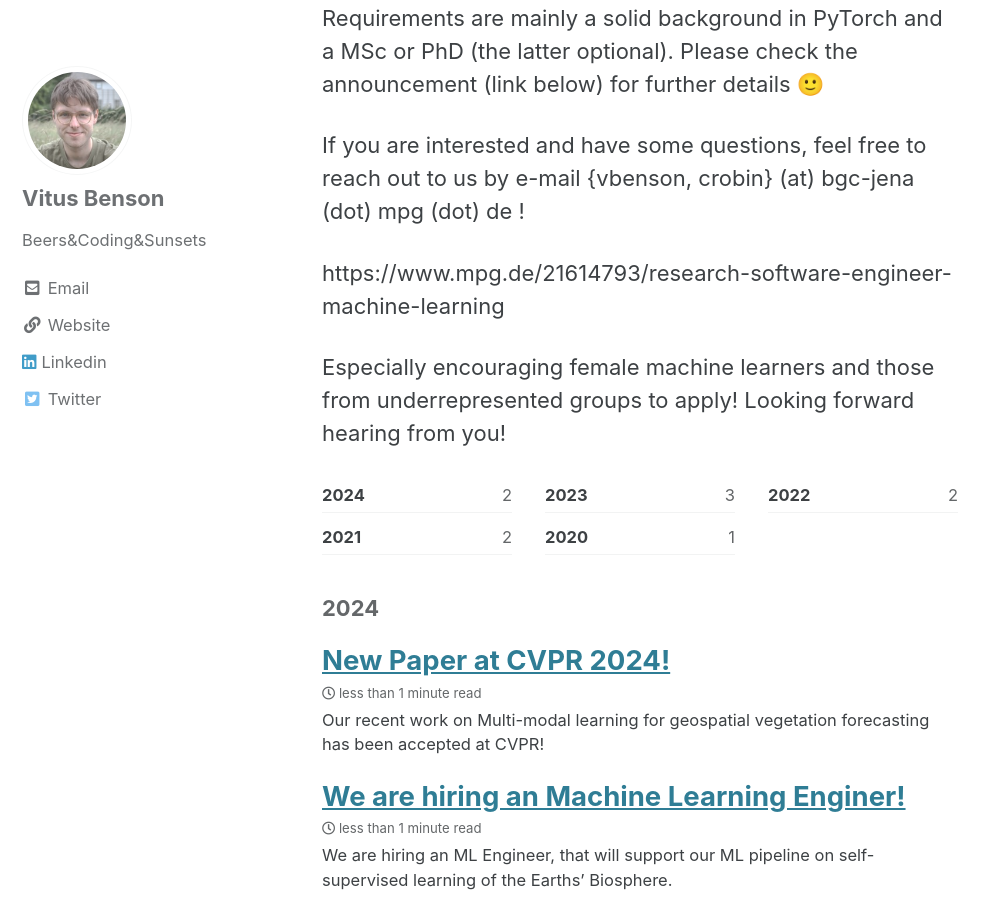
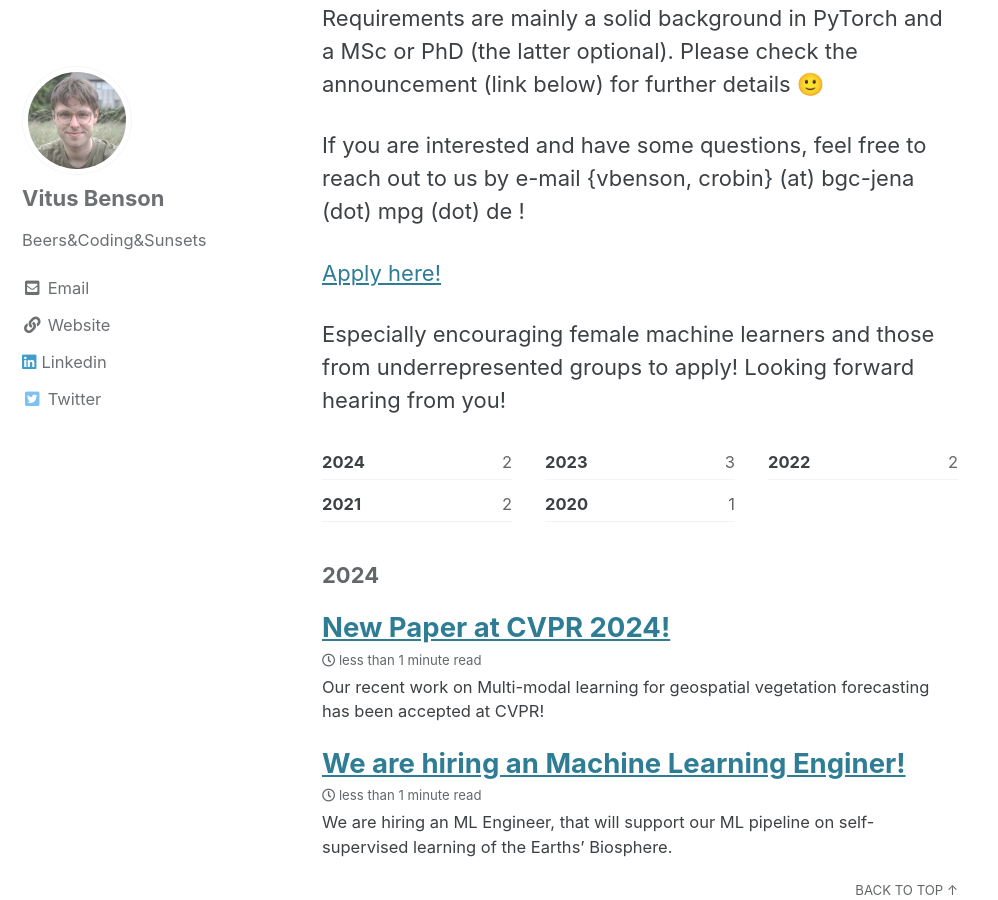
Before and after one commit to earthnet2021/earthnet-model-intercomparison-suite, a Jekyll site: the page built from docs/_posts/2024-03-01-MLEngineer.md, in a window 1280 px wide and 900 px high, scrolled down 432 px. Shown: the whole window, without its empty margins (0-998 px from the left). Built offline with Jekyll 4.4.1, drawn with Linux system fonts in a browser that asks for light colours; cached includes are drawn as plain includes.

Commit message:
last fix?

```diff
--- a/docs/_data/authors.yml
+++ b/docs/_data/authors.yml
@@ -26,7 +26,7 @@ vbenson:
       url: "mailto:vbenson@bgc-jena.mpg.de"
     - label: "Website"
       icon: "fas fa-fw fa-link"
-      url: "https://www.bgc-jena.mpg.de/bgi/index.php/People/VitusBenson"
+      url: "https://vitusbenson.github.io/"
     - label: "Linkedin"
       icon: "fab fa-linkedin"
       url: "https://www.linkedin.com/in/vitus-benson/"
--- a/docs/_posts/2024-03-01-MLEngineer.md
+++ b/docs/_posts/2024-03-01-MLEngineer.md
@@ -17,6 +17,6 @@ Requirements are mainly a solid background in PyTorch and a MSc or PhD (the latt
 
 If you are interested and have some questions, feel free to reach out to us by e-mail {vbenson, crobin} (at) bgc-jena (dot) mpg (dot) de !
 
-https://www.mpg.de/21614793/research-software-engineer-machine-learning
+[Apply here!](https://www.mpg.de/21614793/research-software-engineer-machine-learning)
 
 Especially encouraging female machine learners and those from underrepresented groups to apply! Looking forward hearing from you!
```
